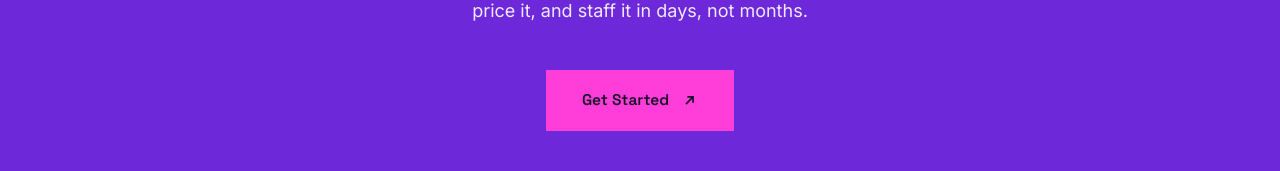
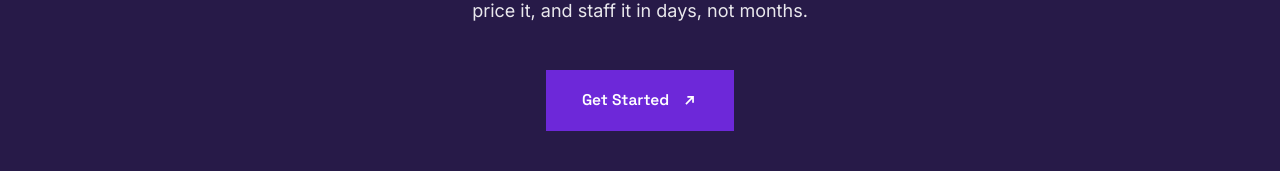
Before and after one commit to Rayannnz/Valentysis-Web, a Next.js app: page / in a window 1280 px wide. Shown: the part 3854-4025 px from the top of the page. Built offline with nearby package versions, Linux system fonts and the light colour scheme; no server answers.

Commit message:
UI Stitched 2.0

```diff
--- a/app/globals.css
+++ b/app/globals.css
@@ -341,12 +341,15 @@ body.menu-open #mobile-menu a:nth-of-type(n+11){transition-delay:.7s}
 .btn-primary::before{background:var(--ink)}
 .btn-magenta{background:var(--magenta);color:var(--ink)}
 .btn-magenta::before{background:#fff}
-/* The promo card's own CTA. Magenta read as a second accent against the card,
-   so this one takes the brand purple. White text (7.1:1 on it, against 3.3:1
-   for --ink), and the sweep inverts to white with ink text on hover: the
-   magenta button's white sweep would otherwise erase the white label. */
-.mega-promo .btn-magenta{background:var(--primary);color:#fff}
-.mega-promo .btn-magenta::before{background:#fff}
+/* The two dark promo surfaces, the mega-menu card and the closing band, share a
+   button. Magenta read as a second accent against them, so it takes the brand
+   purple: white text (7.1:1 on it, against 3.3:1 for --ink), and the sweep
+   inverts to white with ink text on hover, since the magenta button's white
+   sweep would otherwise erase the white label. */
+.mega-promo .btn-magenta,
+.cta-inner .btn-magenta{background:var(--primary);color:#fff}
+.mega-promo .btn-magenta::before,
+.cta-inner .btn-magenta::before{background:#fff}
 .btn-ghost{border-color:var(--ink);color:var(--ink)}
 .btn-ghost::before{background:var(--ink)}
 /* pointer-gated to match .btn:hover .arr above. On touch the sweep latches after
@@ -355,7 +358,8 @@ body.menu-open #mobile-menu a:nth-of-type(n+11){transition-delay:.7s}
   .btn-primary:hover::before{transform:none}
   .btn-magenta:hover::before{transform:none}
   .btn-ghost:hover{color:#fff}
-  .mega-promo .btn-magenta:hover{color:var(--ink)}
+  .mega-promo .btn-magenta:hover,
+  .cta-inner .btn-magenta:hover{color:var(--ink)}
   .btn-ghost:hover::before{transform:none}
 }
 
@@ -713,7 +717,7 @@ body.menu-open #mobile-menu a:nth-of-type(n+11){transition-delay:.7s}
 /* ============================================================
    Big CTA band
    ============================================================ */
-#cta{background:var(--primary);color:#fff;position:relative;overflow:hidden}
+#cta{background:#271a48;color:#fff;position:relative;overflow:hidden}
 .cta-shapes span{
   position:absolute;font-family:var(--font-head);font-weight:700;color:rgba(255,255,255,.14);
   line-height:1;pointer-events:none;user-select:none;
```
